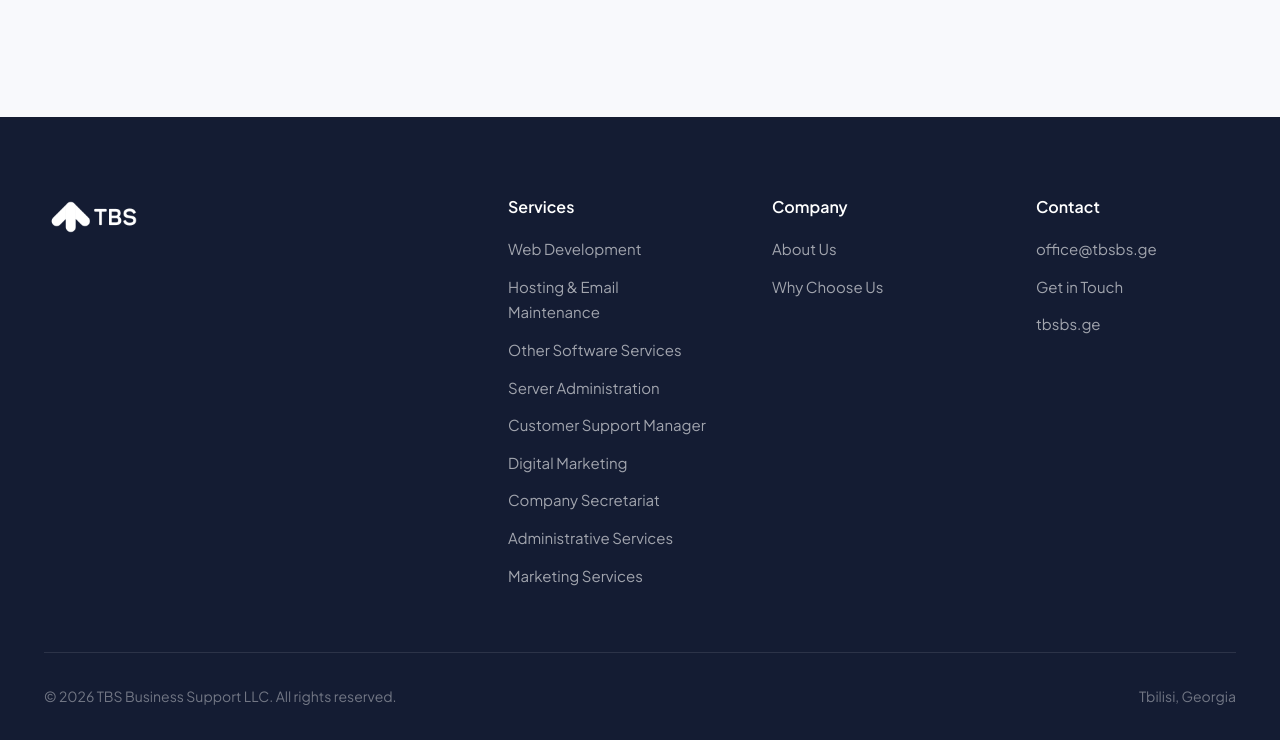
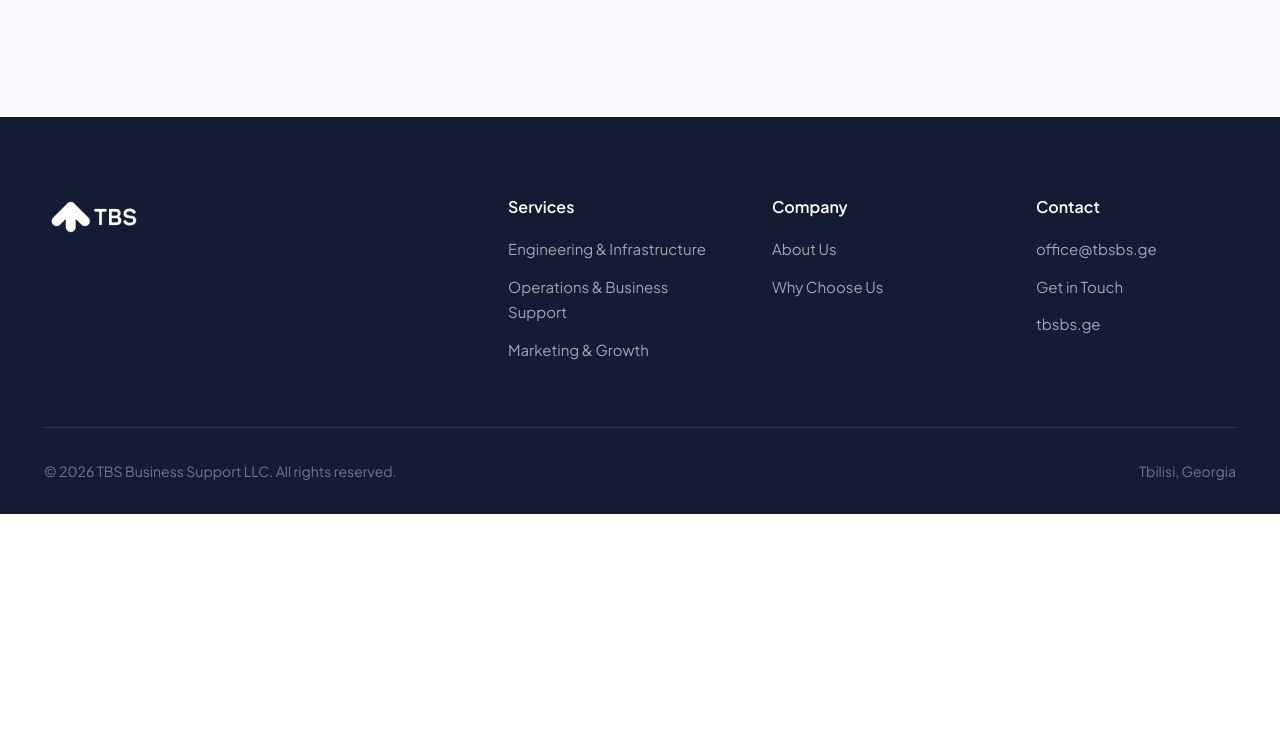
Before and after one commit to yanagh/tbsbs, a plain HTML site: page index.html in a window 1280 px wide. Shown: the part 6710-7450 px from the top of the page. After the commit the page ends 7224 px from the top, so only its background shows below. Drawn offline with Linux system fonts and the light colour scheme.

Commit message:
Update index.html

```diff
--- a/index.html
+++ b/index.html
@@ -2038,15 +2038,9 @@
                 <div class="footer-links">
                     <h4>Services</h4>
                     <ul>
-                        <li><a href="#services">Web Development</a></li>
-                        <li><a href="#services">Hosting &amp; Email Maintenance</a></li>
-                        <li><a href="#services">Other Software Services</a></li>
-                        <li><a href="#services">Server Administration</a></li>
-                        <li><a href="#services">Customer Support Manager</a></li>
-                        <li><a href="#services">Digital Marketing</a></li>
-                        <li><a href="#services">Company Secretariat</a></li>
-                        <li><a href="#services">Administrative Services</a></li>
-                        <li><a href="#services">Marketing Services</a></li>
+                        <li><a href="#engineering-infrastructure">Engineering &amp; Infrastructure</a></li>
+                        <li><a href="#operations-support">Operations &amp; Business Support</a></li>
+                        <li><a href="#marketing-growth">Marketing &amp; Growth</a></li>
                     </ul>
                 </div>
                 <div class="footer-links">
```
